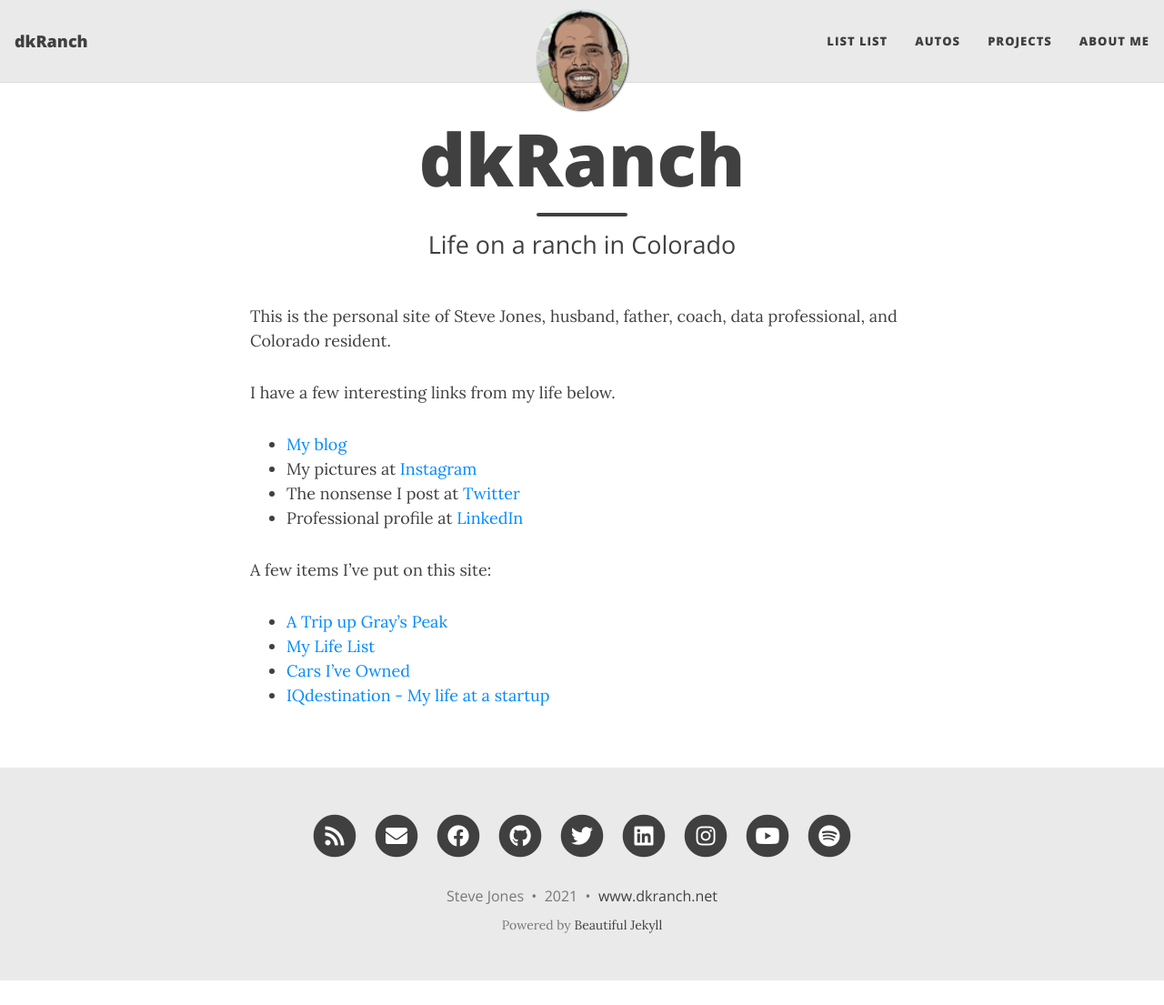
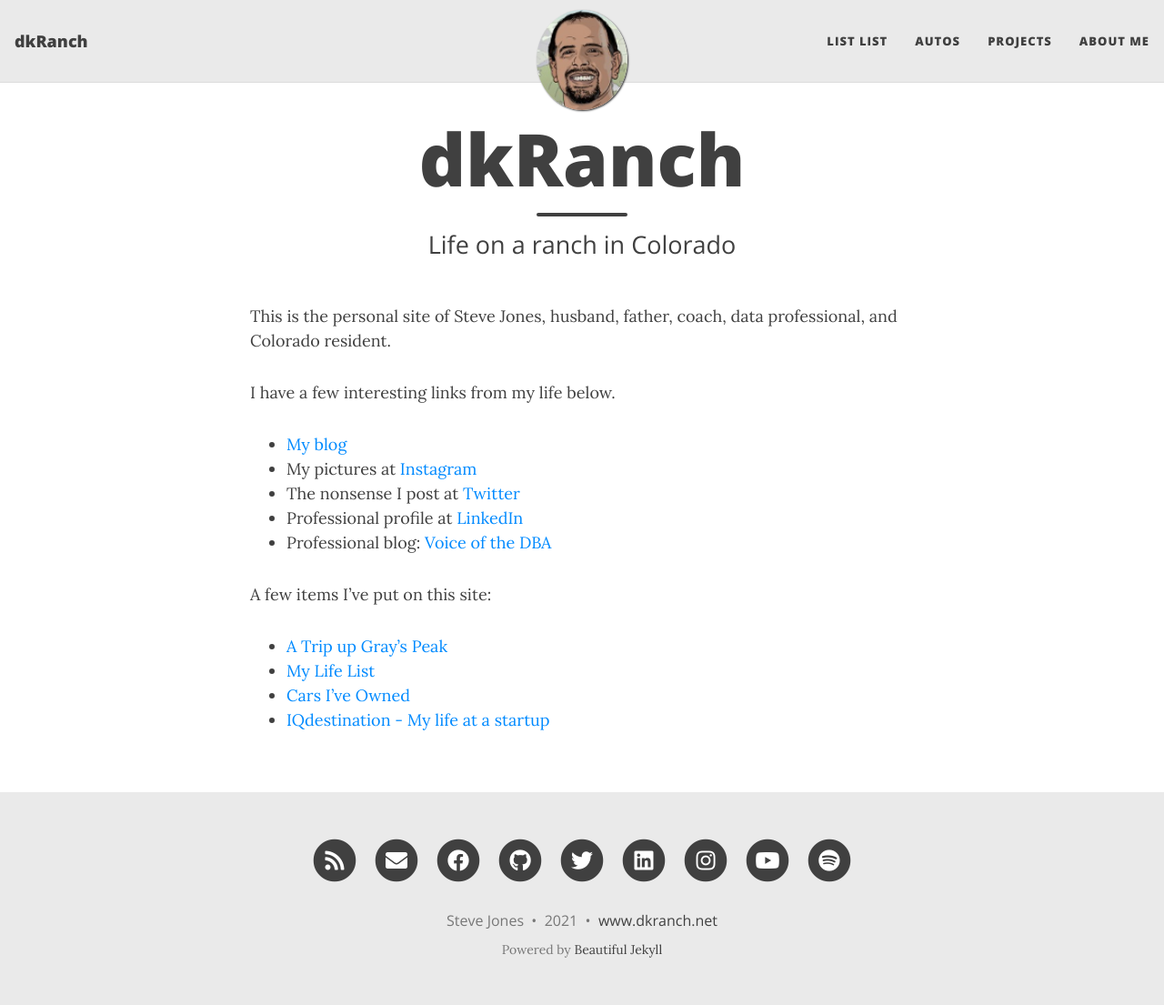
Before and after one commit to dkranch/www, a Jekyll site: the page built from index.md, in a window 1280 px wide and 1105 px high. Shown: the whole window at 91% size. Built offline with Jekyll 4.4.1, drawn with Linux system fonts in a browser that asks for light colours; nearby versions of some CDN libraries.

Commit message:
added professional blog

```diff
--- a/index.md
+++ b/index.md
@@ -12,6 +12,7 @@ I have a few interesting links from my life below.
 - My pictures at [Instagram](https://www.instagram.com/way0utwest/)
 - The nonsense I post at [Twitter](https://twitter.com/way0utwest)
 - Professional profile at [LinkedIn](https://www.linkedin.com/in/way0utwest/)
+- Professional blog: [Voice of the DBA](https://voiceofthedba.com/)
 
 A few items I've put on this site:
 
```
